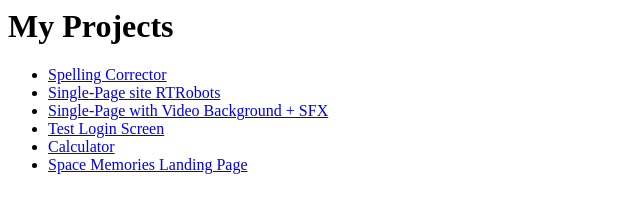
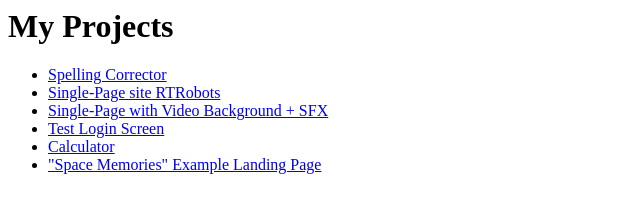
Before and after one commit to Primper/primper.github.io, a plain HTML site: page index.html in a window 1280 px wide. Shown: the whole page, without its empty margins (0-640 px from the left). Drawn offline with Linux system fonts and the light colour scheme.

Commit message:
Update index.html

```diff
--- a/index.html
+++ b/index.html
@@ -5,5 +5,5 @@
     <li><a href="Page_AmbientCitySounds/index.html">Single-Page with Video Background + SFX</a></li>
     <li><a href="LoginScreen/index.html">Test Login Screen</a></li>
     <li><a href="Web-Calculator/index.html">Calculator</a></li>
-    <li><a href="Space Memories/index.html">Space Memories Landing Page</a></li>
+    <li><a href="Space Memories/index.html">"Space Memories" Example Landing Page</a></li>
 </ul>
```
